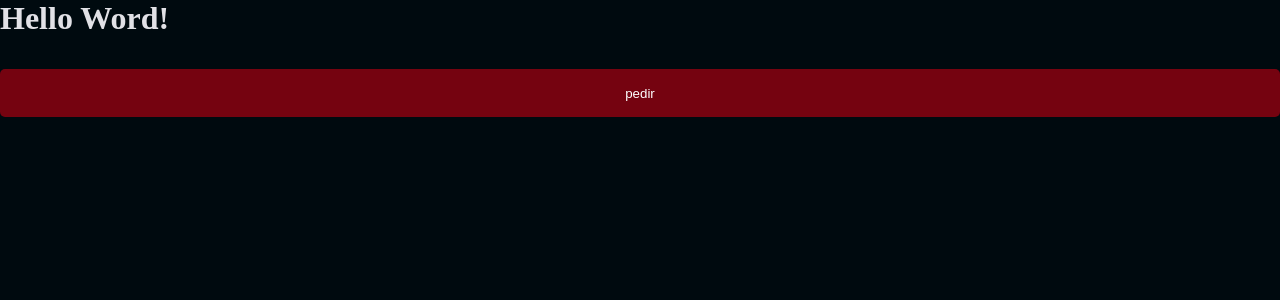
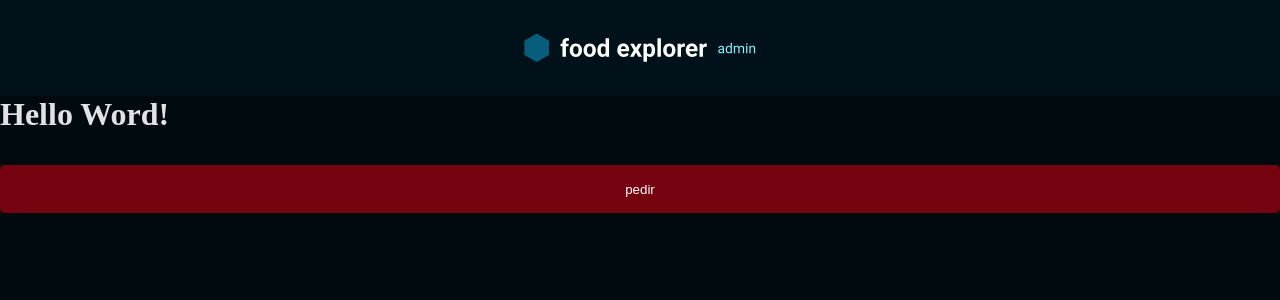
Before and after one commit to daiaanebarbosaf/foodexplorer, a React (Vite) app: page / in a window 1280 px wide. Shown: the top 300 px of the page. Built offline with nearby package versions, Linux system fonts and the light colour scheme.

Commit message:
Adicionando o Header na página de Details

```diff
--- a/src/pages/Details/index.jsx
+++ b/src/pages/Details/index.jsx
@@ -1,10 +1,12 @@
 import { Container } from './styles.js';
 
 import { Button } from '../../components/Button';
+import { Header } from '../../components/Header';
 
 export function Details(){
   return(
     <Container>
+      <Header />
       <h1>Hello Word!</h1>
 
       <Button title="pedir" />
```
